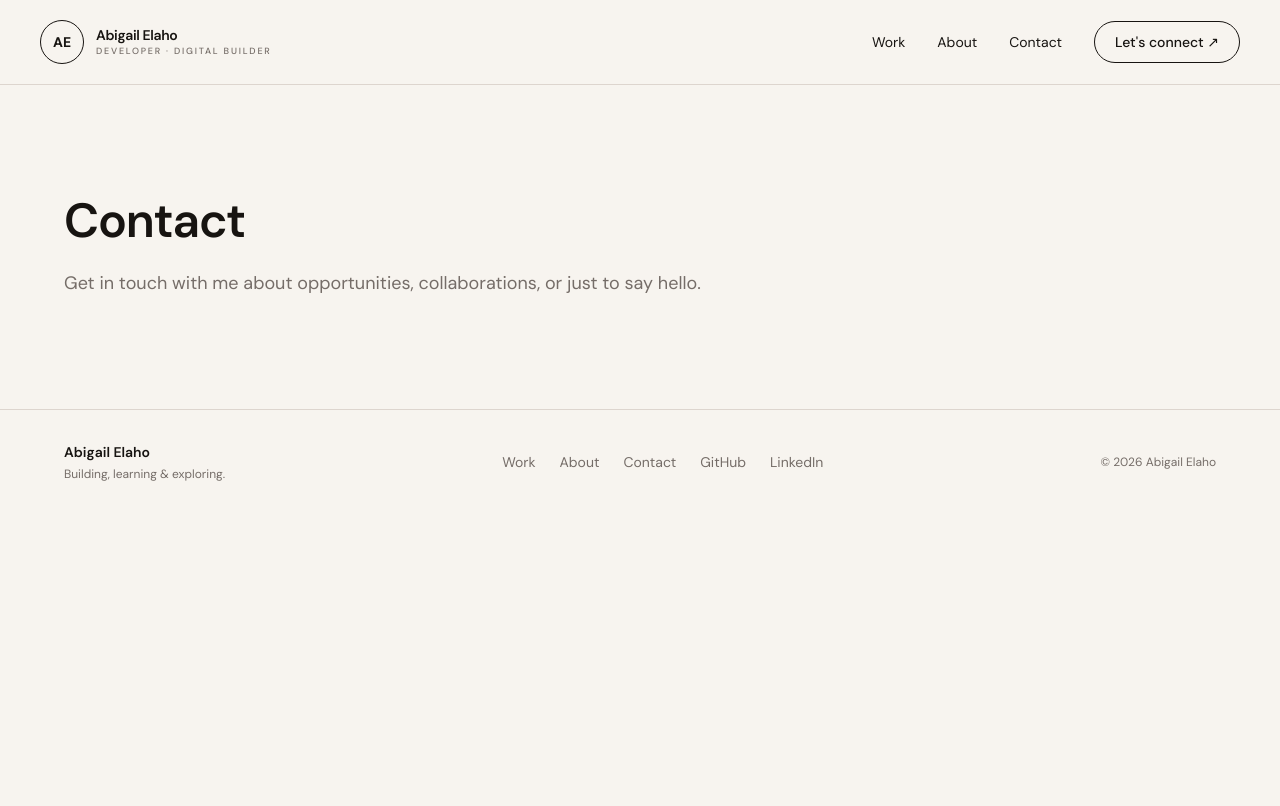
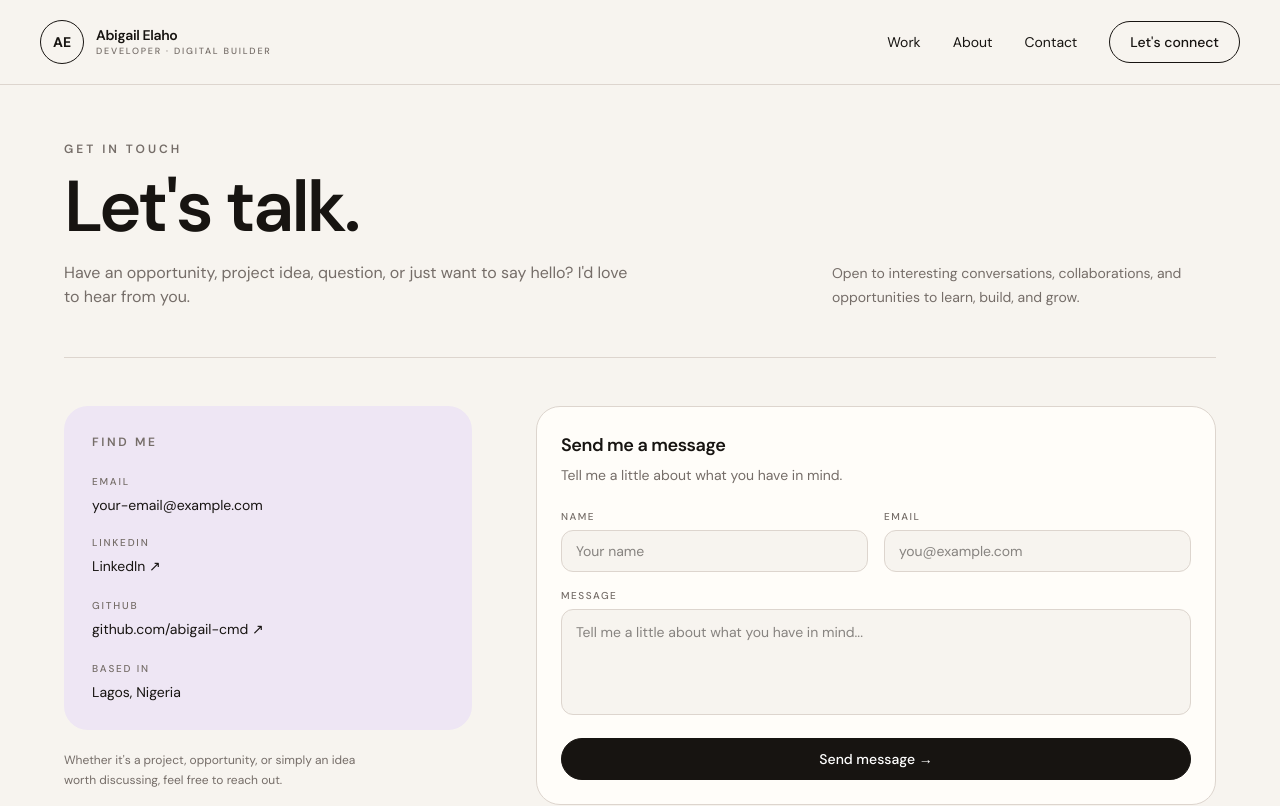
Before and after one commit to abigail-cmd/Abigail-Portfolio, a Next.js app: page /contact in a window 1280 px wide. Shown: the top 806 px of the page. Built offline with nearby package versions, Linux system fonts and the light colour scheme.

Commit message:
Refine contact page and navigation styling

```diff
--- a/src/app/contact/page.tsx
+++ b/src/app/contact/page.tsx
@@ -1,13 +1,195 @@
+import Link from "next/link";
+
 export default function ContactPage() {
   return (
-    <main className="px-6 py-20 md:px-10 md:py-28 lg:px-16">
-      <div className="mx-auto max-w-7xl">
-        <h1 className="text-5xl font-semibold tracking-tight">Contact</h1>
-        <p className="mt-6 max-w-2xl text-lg text-[var(--muted)]">
-          Get in touch with me about opportunities, collaborations, or just to
-          say hello.
-        </p>
+    <div className="px-6 py-10 md:px-10 md:py-14 lg:px-16">
+      <div className="mx-auto max-w-6xl">
+        {/* Header */}
+        <section className="border-b border-[var(--border)] pb-10 md:pb-12">
+          <p className="text-xs font-semibold uppercase tracking-[0.25em] text-[var(--muted)]">
+            Get in touch
+          </p>
+
+          <div className="mt-4 grid gap-6 lg:grid-cols-[1.3fr_0.7fr] lg:items-end">
+            <div>
+              <h1 className="max-w-3xl text-5xl font-semibold leading-[0.95] tracking-[-0.04em] sm:text-6xl md:text-7xl">
+                Let&apos;s talk.
+              </h1>
+
+              <p className="mt-5 max-w-xl text-sm leading-6 text-[var(--muted)] md:text-base">
+                Have an opportunity, project idea, question, or just want to
+                say hello? I&apos;d love to hear from you.
+              </p>
+            </div>
+
+            <p className="max-w-sm text-sm leading-6 text-[var(--muted)] lg:ml-auto">
+              Open to interesting conversations, collaborations, and
+              opportunities to learn, build, and grow.
+            </p>
+          </div>
+        </section>
+
+        {/* Contact area */}
+        <section className="grid gap-10 py-10 md:py-12 lg:grid-cols-[0.75fr_1.25fr] lg:gap-16">
+          {/* Contact details */}
+          <div>
+            <div className="rounded-[1.5rem] bg-[var(--lavender)] p-6 md:p-7">
+              <p className="text-xs font-semibold uppercase tracking-[0.22em] text-[var(--muted)]">
+                Find me
+              </p>
+
+              <div className="mt-6 space-y-5">
+                <div>
+                  <p className="text-[10px] font-medium uppercase tracking-[0.18em] text-[var(--muted)]">
+                    Email
+                  </p>
+
+                  <p className="mt-1.5 text-sm">
+                    your-email@example.com
+                  </p>
+                </div>
+
+                <div>
+                  <p className="text-[10px] font-medium uppercase tracking-[0.18em] text-[var(--muted)]">
+                    LinkedIn
+                  </p>
+
+                  <a
+                    href="https://www.linkedin.com/"
+                    target="_blank"
+                    rel="noopener noreferrer"
+                    className="mt-1.5 inline-flex text-sm transition-colors hover:text-[var(--primary)]"
+                  >
+                    LinkedIn ↗
+                  </a>
+                </div>
+
+                <div>
+                  <p className="text-[10px] font-medium uppercase tracking-[0.18em] text-[var(--muted)]">
+                    GitHub
+                  </p>
+
+                  <a
+                    href="https://github.com/abigail-cmd"
+                    target="_blank"
+                    rel="noopener noreferrer"
+                    className="mt-1.5 inline-flex text-sm transition-colors hover:text-[var(--primary)]"
+                  >
+                    github.com/abigail-cmd ↗
+                  </a>
+                </div>
+
+                <div>
+                  <p className="text-[10px] font-medium uppercase tracking-[0.18em] text-[var(--muted)]">
+                    Based in
+                  </p>
+
+                  <p className="mt-1.5 text-sm">Lagos, Nigeria</p>
+                </div>
+              </div>
+            </div>
+
+            <p className="mt-5 max-w-xs text-xs leading-5 text-[var(--muted)]">
+              Whether it&apos;s a project, opportunity, or simply an idea worth
+              discussing, feel free to reach out.
+            </p>
+          </div>
+
+          {/* Contact form */}
+          <div className="rounded-[1.5rem] border border-[var(--border)] bg-[var(--card)] p-5 md:p-6">
+            <div className="mb-6">
+              <p className="text-lg font-semibold tracking-tight">
+                Send me a message
+              </p>
+
+              <p className="mt-1.5 text-sm leading-5 text-[var(--muted)]">
+                Tell me a little about what you have in mind.
+              </p>
+            </div>
+
+            <form className="space-y-4">
+              {/* Name + Email */}
+              <div className="grid gap-4 sm:grid-cols-2">
+                <div>
+                  <label
+                    htmlFor="name"
+                    className="mb-1.5 block text-[10px] font-medium uppercase tracking-[0.15em] text-[var(--muted)]"
+                  >
+                    Name
+                  </label>
+
+                  <input
+                    id="name"
+                    name="name"
+                    type="text"
+                    placeholder="Your name"
+                    className="w-full rounded-xl border border-[var(--border)] bg-[var(--background)] px-3.5 py-2.5 text-sm outline-none transition focus:border-[var(--accent)]"
+                  />
+                </div>
+
+                <div>
+                  <label
+                    htmlFor="email"
+                    className="mb-1.5 block text-[10px] font-medium uppercase tracking-[0.15em] text-[var(--muted)]"
+                  >
+                    Email
+                  </label>
+
+                  <input
+                    id="email"
+                    name="email"
+                    type="email"
+                    placeholder="you@example.com"
+                    className="w-full rounded-xl border border-[var(--border)] bg-[var(--background)] px-3.5 py-2.5 text-sm outline-none transition focus:border-[var(--accent)]"
+                  />
+                </div>
+              </div>
+
+              {/* Message */}
+              <div>
+                <label
+                  htmlFor="message"
+                  className="mb-1.5 block text-[10px] font-medium uppercase tracking-[0.15em] text-[var(--muted)]"
+                >
+                  Message
+                </label>
+
+                <textarea
+                  id="message"
+                  name="message"
+                  rows={4}
+                  placeholder="Tell me a little about what you have in mind..."
+                  className="w-full resize-none rounded-xl border border-[var(--border)] bg-[var(--background)] px-3.5 py-3 text-sm leading-5 outline-none transition focus:border-[var(--accent)]"
+                />
+              </div>
+
+              <button
+                type="submit"
+                className="w-full rounded-full border border-[var(--foreground)] bg-[var(--foreground)] px-5 py-2.5 text-sm font-medium text-white transition-all duration-200 hover:-translate-y-0.5 hover:shadow-md"
+              >
+                Send message →
+              </button>
+            </form>
+          </div>
+        </section>
+
+        {/* Bottom note */}
+        <section className="border-t border-[var(--border)] pt-7">
+          <div className="flex flex-col gap-3 text-sm text-[var(--muted)] sm:flex-row sm:items-center sm:justify-between">
+            <p>Currently building, learning &amp; exploring.</p>
+
+            <Link
+              href="/"
+              className="group inline-flex items-center gap-2 font-medium text-[var(--foreground)]"
+            >
+              Back to home
+              <span className="transition-transform duration-200 group-hover:-translate-x-1">
+                ←
+              </span>
+            </Link>
+          </div>
+        </section>
       </div>
-    </main>
+    </div>
   );
 }
--- a/src/app/page.tsx
+++ b/src/app/page.tsx
@@ -312,7 +312,7 @@ export default function Home() {
               >
                 Get in touch
                 <span className="transition-transform duration-200 group-hover:translate-x-1">
-                  ↗
+
                 </span>
               </Link>
             </div>
--- a/src/components/Footer.tsx
+++ b/src/components/Footer.tsx
@@ -1,5 +1,6 @@
 
 import Link from "next/link";
+import Image from "next/image";
 
 export default function Footer() {
   return (
@@ -37,7 +38,9 @@ export default function Footer() {
             Contact
           </Link>
 
-          <a
+
+
+           <a
             href="https://github.com/abigail-cmd"
             target="_blank"
             rel="noopener noreferrer"
--- a/src/components/Navbar.tsx
+++ b/src/components/Navbar.tsx
@@ -1,5 +1,5 @@
 "use client";
-
+import Image from "next/image";
 import Link from "next/link";
 import { useState } from "react";
 
@@ -54,13 +54,14 @@ export default function Navbar() {
               Contact
             </Link>
 
+
 <Link
   href="/contact"
-              className="rounded-full border border-[var(--foreground)] px-5 py-2.5 text-sm font-medium transition-all duration-200 hover:-translate-y-0.5 hover:border-[var(--muted)] hover:bg-[var(--card)] hover:shadow-sm"
+  className="inline-flex items-center justify-center whitespace-nowrap rounded-full border border-[var(--foreground)] px-5 py-2.5 text-sm font-medium transition-all duration-200 hover:-translate-y-0.5 hover:border-[var(--muted)] hover:bg-[var(--card)] hover:shadow-sm"
 >
-              {/* Let&apos;s connect ↗ */}
-             Let&apos;s connect ↗︎
+  Let&apos;s connect
 </Link>
+
           </div>
 
           {/* Mobile menu button */}
@@ -103,15 +104,15 @@ export default function Navbar() {
                 Contact
               </Link>
 
+
 <Link
   href="/contact"
   onClick={closeMenu}
-                className="mt-3 rounded-full border border-[var(--foreground)] px-5 py-3 text-center text-sm font-medium"
+  className="mt-3 inline-flex w-full items-center justify-center whitespace-nowrap rounded-full border border-[var(--foreground)] px-5 py-3 text-sm font-medium"
 >
-                {/* Let&apos;s connect ↗ */}
-                Let&apos;s connect ↗︎
+  Let&apos;s connect
+</Link>
 
-              </Link>
 
             </div>
           </div>
@@ -120,63 +121,3 @@ export default function Navbar() {
     </header>
   );
 }
-
-
-// import Link from "next/link";
-
-// export default function Navbar() {
-//   return (
-//     <header className="border-b border-[var(--border)] bg-[var(--background)]">
-//       <nav className="mx-auto flex max-w-7xl items-center justify-between px-6 py-4 md:px-10 md:py-5">
-//         {/* Brand */}
-//         <Link href="/" className="flex items-center gap-3">
-//           <div className="flex h-11 w-11 items-center justify-center rounded-full border border-[var(--foreground)] text-sm font-bold">
-//             AE
-//           </div>
-
-//           <div className="hidden sm:block">
-//             <p className="text-sm font-semibold tracking-tight">
-//               Abigail Elaho
-//             </p>
-
-//             <p className="text-[9px] font-medium uppercase tracking-[0.2em] text-[var(--muted)]">
-//               Developer · Digital Builder
-//             </p>
-//           </div>
-//         </Link>
-
-//         {/* Desktop navigation */}
-//         <div className="hidden items-center gap-8 md:flex">
-//           <Link
-//             href="/work"
-//             className="text-sm transition-colors hover:text-[var(--primary)]"
-//           >
-//             Work
-//           </Link>
-
-//           <Link
-//             href="/about"
-//             className="text-sm transition-colors hover:text-[var(--primary)]"
-//           >
-//             About
-//           </Link>
-
-//           <Link
-//             href="/contact"
-//             className="text-sm transition-colors hover:text-[var(--primary)]"
-//           >
-//             Contact
-//           </Link>
-//         </div>
-
-//         {/* CTA */}
-//         <Link
-//           href="/contact"
-//           className="rounded-full border border-[var(--foreground)] px-5 py-2.5 text-sm font-medium transition-all duration-200 hover:-translate-y-0.5 hover:border-[var(--muted)] hover:bg-[var(--card)] hover:shadow-sm"
-//         >
-//
-//         </Link>
-//       </nav>
-//     </header>
-//   );
-// }
```
Also changed, not shown: public/icons/diagonal-arrow-svgrepo-com.svg (added). Lines whose indentation alone changed are shown as unchanged.
